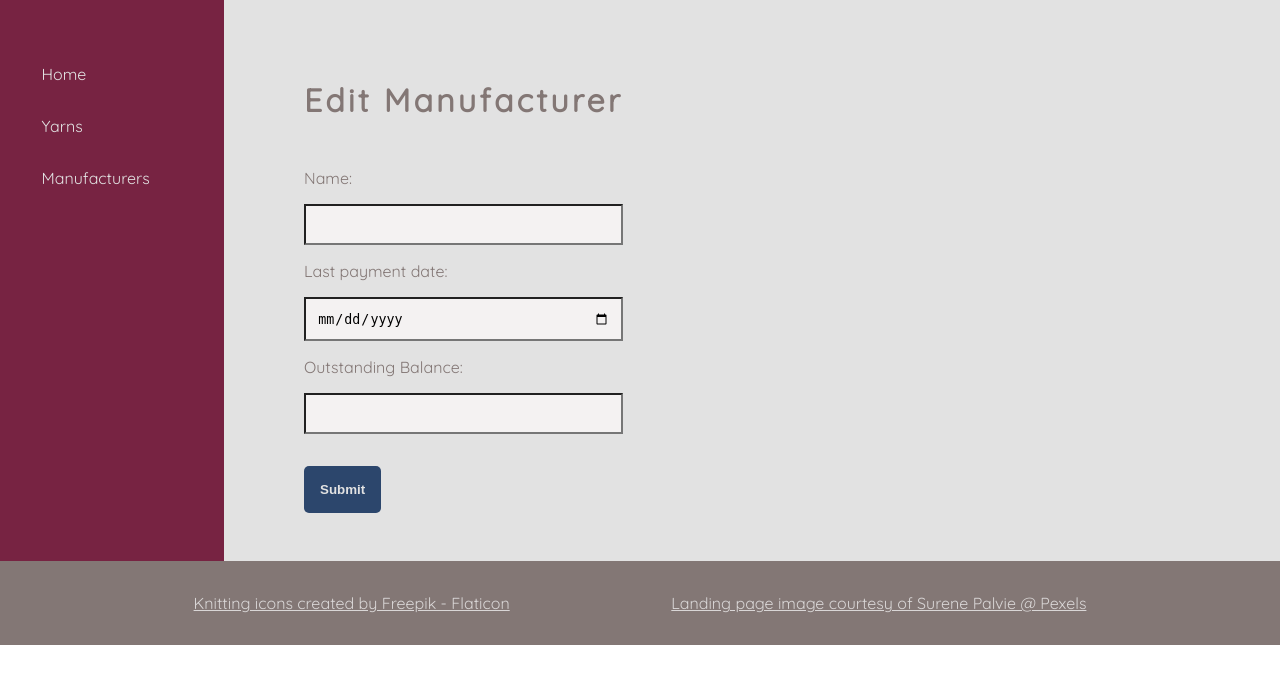
After one commit to LisaS7/yarn_store, a Flask app: template templates/manufacturers/edit.html in a window 1280 px wide. The commit adds this page. Shown: the top 684 px of the page. Run offline with Flask 2, Linux system fonts and the light colour scheme; the template is opened without the code that fills it, so the values that code supplies are empty.

Commit message:
Update route and templates for manufacturer

```diff
--- a/repositories/manufacturer_repository.py
+++ b/repositories/manufacturer_repository.py
@@ -18,7 +18,6 @@ def select_all():
     results = run_sql(sql)
 
     for row in results:
-        print(row["balance_due"])
         balance_due = Decimal(row["balance_due"])
 
         manufacturer = Manufacturer(
@@ -72,5 +71,6 @@ def update(manufacturer):
         manufacturer.name,
         manufacturer.format_date_for_psql(),
         manufacturer.balance_due,
+        manufacturer.id,
     ]
     run_sql(sql, values)
--- a/static/css/style.css
+++ b/static/css/style.css
@@ -56,7 +56,7 @@ nav {
 nav a {
     text-decoration: none;
     color: var(--light1);
-    padding: 0.5rem;
+    padding: 0.6rem;
 }
 
 nav a:hover {
@@ -66,7 +66,7 @@ nav a:hover {
 nav ul {
     display: flex;
     flex-direction: column;
-    justify-content: space-between;
+    gap: 1rem;
     padding: 0;
 }
 
--- a/templates/manufacturers/detail.html
+++ b/templates/manufacturers/detail.html
@@ -10,7 +10,7 @@
         <h4>{{ manufacturer.format_currency_balance() }}</h4></p>
     </div>
     <div class="details-controls">
-        <a href="">
+        <a href="{{ url_for('manufacturers.edit_manufacturer', id=manufacturer.id) }}">
             <span class="material-symbols-outlined details-icon">edit</span>
         </a>
       <a href="{{ url_for('manufacturers.delete_manufacturer', id=manufacturer.id) }}">
--- /dev/null
+++ b/templates/manufacturers/edit.html
@@ -0,0 +1,30 @@
+{% extends 'base.html' %} {% block content %}
+<section>
+  <h1>Edit Manufacturer</h1>
+  <form
+    action="{{ url_for('manufacturers.edit_manufacturer', id=manufacturer.id) }}"
+    method="post"
+    enctype="multipart/form-data"
+  >
+    <label for="title">Name: </label>
+    <input type="text" id="name" name="name" value="{{ manufacturer.name }}" />
+    <label for="author">Last payment date: </label>
+    <input
+      type="date"
+      id="last_payment_date"
+      name="last_payment_date"
+      value="{{ manufacturer.last_payment_date }}"
+    />
+    <label for="genre">Outstanding Balance: </label>
+    <input
+      type="text"
+      id="balance_due"
+      name="balance_due"
+      value="{{ manufacturer.format_currency_balance()[1:] }}"
+    />
+
+    <div class="submit-button"><button type="submit">Submit</button></div>
+  </form>
+</section>
+
+{% endblock content %}
```
Also changed, not shown: controllers/manufacturers_controller.py (+18 -1 lines).
